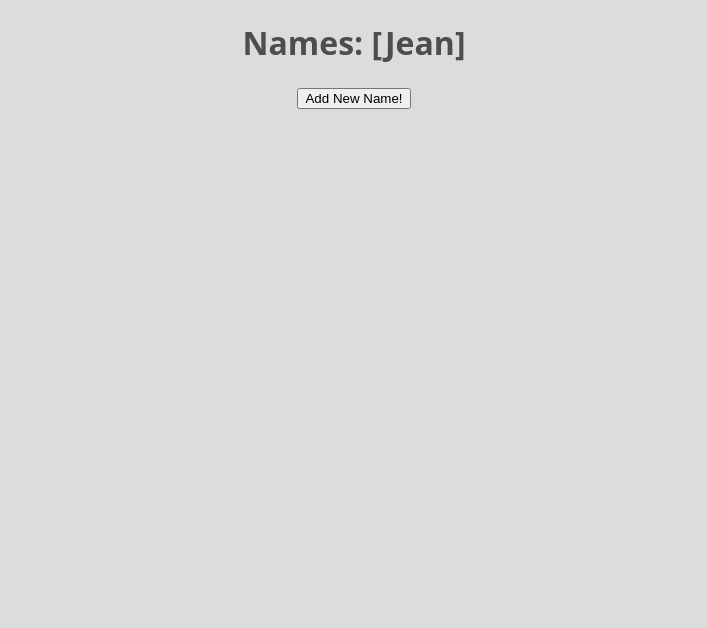
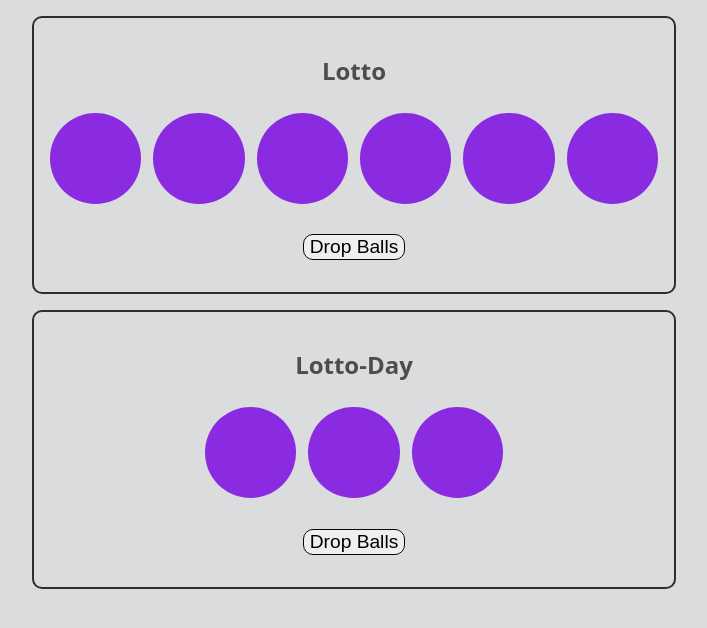
Before and after one commit to JeanFragaJS/react-study, a React (Create React App) app: page / in a window 1280 px wide. Shown: the top 628 px of the page, without its empty margins (286-993 px from the left). Built offline with nearby package versions, Linux system fonts and the light colour scheme.

Commit message:
state exercise

```diff
--- a/src/App.js
+++ b/src/App.js
@@ -3,14 +3,16 @@
 //import Clicker from "../src/components/state-clicker/Clicker";
 //import RollDice from "./components/dice/roll-dice/RollDice";
 //import Score from "./components/exercices/update-state/Score";
-import PatternExempleImmutableState from "./components/exercices/patterns/immutable-state-update"
+//import PatternExempleImmutableState from "./components/exercices/patterns/immutable-state-update";
+import Lotto from "./components/projects/lottery/loto/Lotto";
 import "./App.css";
 
 
 function App() {
   return (
     <div className="App">
-      <PatternExempleImmutableState/>
+      <Lotto/>
+      <Lotto title="Lotto-Day" maxNum={10} maxBalls={3}/>
     </div>
   );
 }
--- /dev/null
+++ b/src/components/projects/lottery/ball/Ball.css
@@ -0,0 +1,17 @@
+.Ball {
+  background-color: blueviolet;
+  border-radius: 50%;
+
+  width: 3em;
+  height: 2.25em;
+  padding-top: 0.75em;
+  margin: 0.2em;
+
+
+  display: inline-block;
+  text-align: center;
+
+  color: white;
+  font-size: 1.9em;
+  font-weight: bold;
+}
--- /dev/null
+++ b/src/components/projects/lottery/ball/Ball.js
@@ -0,0 +1,24 @@
+import React, { Component } from "react";
+import "./Ball.css";
+
+/*
+  Ball será o componente filho;
+  componente apenas de exibiçao de num;
+*/
+
+
+class Ball extends  Component {
+  constructor (props) {
+    super(props)
+  }
+
+  render () {
+    return (
+      <div className="Ball">
+        {this.props.num}
+      </div>
+    )
+  }
+}
+
+export default Ball;
--- /dev/null
+++ b/src/components/projects/lottery/loto/Lotto.css
@@ -0,0 +1,14 @@
+.Lotto {
+  border: solid 2.5px rgb(48, 45, 45);
+  padding: 1em 0 2em 0;
+  margin: 1em auto auto;
+  border-radius: 10px;
+  width: 40em;
+}
+
+.Lotto button {
+  margin-top: 1em;
+  font-size: 120%;
+  border-radius: 10px;
+  border: solid 1px rgb(8, 8, 8);
+}
--- /dev/null
+++ b/src/components/projects/lottery/loto/Lotto.js
@@ -0,0 +1,53 @@
+import React, {Component} from "react";
+import Ball from "../ball/Ball";
+import "./Lotto.css";
+
+/*
+  Lotto será o componente Pai que terá algumas propriedades default
+  e chamará a propriedade filho Ball;
+  componente que centralizará o state e o evento;
+*/
+
+class Lotto extends Component {
+
+  static defaultProps = {
+    title: "Lotto",
+    maxBalls: 6,
+    maxNum: 40
+  }
+
+  constructor (props) {
+    super(props);
+    this.state = {
+      nums: Array.from({length: this.props.maxBalls})
+    }
+    this.handleClick =  this.handleClick.bind(this);
+  }
+
+  generate () {
+    this.setState( (currentState) => ({
+      nums: currentState.nums.map(
+          n => Math.floor(Math.random()* this.props.maxNum) + 1
+        )
+      })
+    );
+  };
+
+  handleClick () {
+    this.generate();
+  }
+  render () {
+    return (
+      <section className="Lotto">
+        <h1>{this.props.title}</h1>
+        <div>
+        {this.state.nums.map((n) => <Ball num={n}/>)}
+        </div>
+        <button onClick={this.handleClick}>Drop Balls</button>
+      </section>
+    )
+
+  }
+}
+
+export default Lotto;
```
Also changed, not shown: src/components/patterns/immutable-state-update.js (renamed from src/components/exercices/patterns/immutable-state-update.js, +6 -6 lines).
